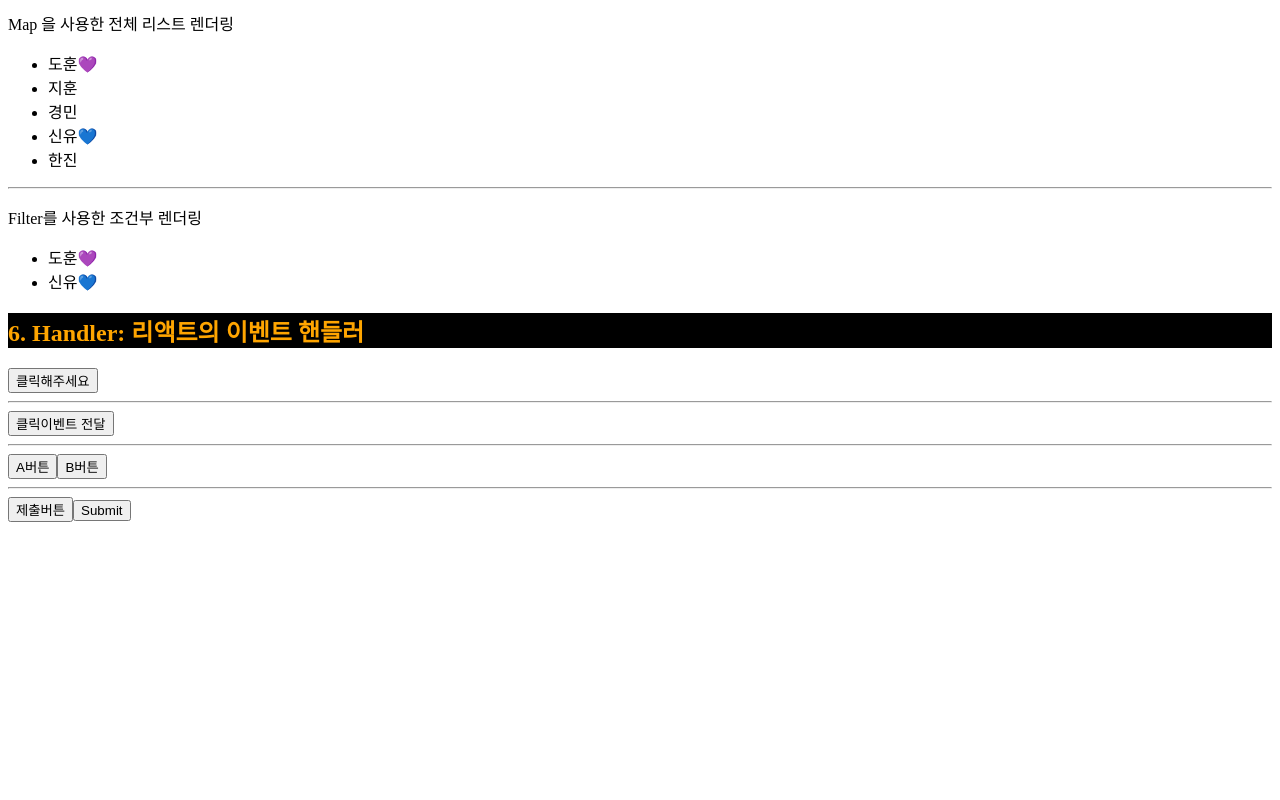
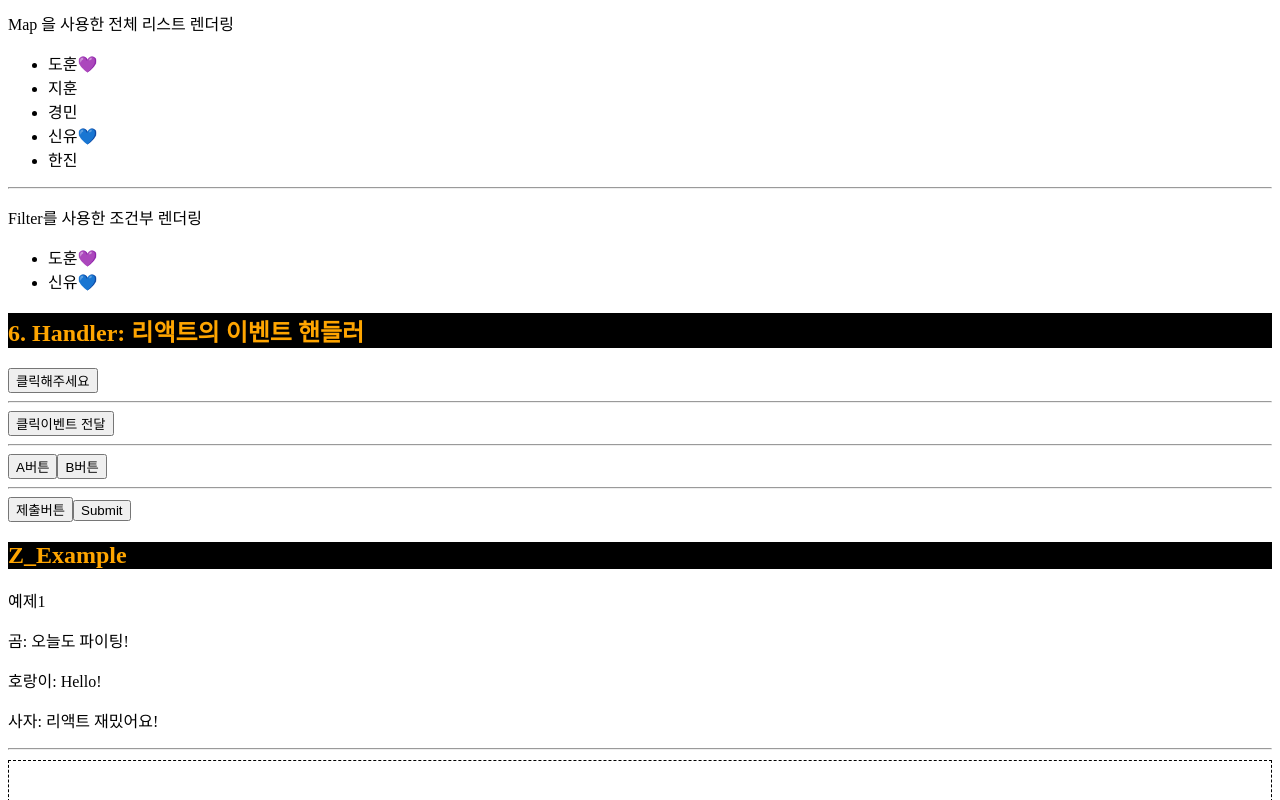
Before and after one commit to ses9133/k_iot_frontend, a React (Vite) app in the folder f-iot-react/: page / in a window 1280 px wide. Shown: the part 2744-3544 px from the top of the page. Before the commit the page ends 3274 px from the top, so only its background shows below. Built offline with nearby package versions, Linux system fonts and the light colour scheme.

Commit message:
20251030

```diff
--- a/f-iot-react/src/pages/a_basic/I_Rendering.tsx
+++ b/f-iot-react/src/pages/a_basic/I_Rendering.tsx
@@ -111,4 +111,5 @@ export default I_Rendering
 // ! React 랜더링시 key 속성
 // : React 에서 배열의 각 항목을 식별하고 성능을 최적화하기 위해 사용됨
 // - map() 을 통해 여러 요소를 렌더링할 때, key 는 React 가 어떤 항목이 변경, 추가 또는 삭제되었는지 파악하는 용도로 사용
-// - key 는 같은 배열내에서 유일해야함(주로 데이터의 PK 값 이나 index 값 사용)
+// - key 는 같은 배열내에서 유일해야함(주로 데이터의 PK 값 사용, index 는 가급적
+//  피하기)
--- /dev/null
+++ b/f-iot-react/src/pages/a_basic/Z_Example.tsx
@@ -0,0 +1,64 @@
+import React from 'react'
+/*
+# 복습 문제 (1)
+
+문제) 인사 카드 리스트
+
+- Props를 이용한 데이터 전달
+- 배열 렌더링
+- 조건부 렌더링 (단락 평가)
+
+=== 요구 사항 ===
+1) GreetingCard 컴포넌트 생성
+  : 해당 컴포넌트는 name="문자열", message="문자열"를 props로 전달
+  : props 타입을 인터페이스로 구현 (GreetingProps)
+  + 'message' props는 선택적 프로퍼티
+
+2) message가 있으면 "name: message"를, 없으면 "name: Hello!"를 출력
+  : 조건부 렌더링 또는 단락 평가 || 사용
+
+3) Z_Example() 컴포넌트에서 아래의 배열을 렌더링
+
+const users = [
+  { name: '곰', message: '오늘도 파이팅!' },
+  { name: '호랑이' },
+  { name: '사자', message: '리액트 재밌어요!' }
+]
+
+*/
+interface GreetingProps {
+  message?: string;
+  name: string;
+}
+
+function GreetingCard ({ message, name }: GreetingProps) {
+  return (
+    <>
+      <p>{name}: {message ? message : 'Hello!'}</p>
+    </>
+  )
+}
+
+function Z_Example() {
+
+  const users = [
+  { name: '곰', message: '오늘도 파이팅!' },
+  { name: '호랑이' },
+  { name: '사자', message: '리액트 재밌어요!' }
+]
+
+  const renderUsers = users.map(user => (
+    <GreetingCard key={user.name} name={user.name} message={user.message}></GreetingCard>
+  ));
+
+  return (
+    <>
+      {/* <GreetingCard {renderUsers}></GreetingCard> */}
+      {/* map() 으로 만든 JSX 배열은  GreetingCard에 넘기는 게 아니라 직접 렌더링해야 함 */}
+      <p>예제1</p>
+      {renderUsers}
+    </>
+  )
+}
+
+export default Z_Example
--- /dev/null
+++ b/f-iot-react/src/pages/a_basic/Z_Example02.tsx
@@ -0,0 +1,112 @@
+import React from 'react'
+
+/*
+# 복습 문제 (1)
+
+문제) 할 일 대시보드
+
+- 여러 컴포넌트로 나누기 (부모 -> 자식으로 Props 전달)
+- 조건부 렌더링 (삼항 연산자, &&)
+- 배열 렌더링 + key
+*/
+
+// === 요구 사항 ===
+//@ 1. Todo 타입 정의 (interface Todo)
+interface Todo {
+  id: number;
+  text: string;
+  done: boolean;
+}
+
+//@ 2. TodoItem 컴포넌트 Props 타입 정의 (interface TodoItemProps)
+interface TodoItemProps {
+  todo: Todo;
+}
+/*
+  todo: {
+    id: 1,
+    text: '할일',
+    done: true
+  } 의 형태
+*/
+
+//@ 3. TodoItem 컴포넌트 생성
+// 반환
+// - div 내에서 done이 true면 텍스트 앞에 👉 첨부, 아니면 그냥 출력     >> p 태그
+function TodoItem({ todo }: TodoItemProps) {
+  const { id, text, done } = todo;
+
+  return (
+    <p>
+      {done ? '👉' + text : text}
+    </p>
+  )
+}
+
+//@ 4. TodoBoard 컴포넌트 Props 타입 정의 (interface TodoBoardProps - todos: Todo[])
+interface TodoBoardProps {
+  todos: Todo[];
+}
+/*
+  todos: [
+    {
+      id: 1,
+      text: '할일',
+      done: true
+    }, {
+      id: 1,
+      text: '할일',
+      done: true
+    }, {
+      id: 1,
+      text: '할일',
+      done: true
+    }
+      ...
+  ] 의 형태
+*/
+
+//@ 4. TodoBoard 컴포넌트 생성
+//
+// 반환
+// - todos.length(배열의 길이)
+//   > 0 일 경우 '할 일이 없습니다.' 출력       >> p 태그
+//   > 0 이 아닐 경우
+//     (1) 완료: 완료된 할 일 개수(done: true) / 전체: 전체 할 일 수
+//         EX) 완료: 3 / 전체: 5
+//     (2) 배열 렌더링
+//         div 내에서 done이 true면 텍스트 앞에 👉 첨부, 아니면 그냥 출력 //^ <TodoItem /> 컴포넌트 사용 (+ key / props)
+function TodoBoard({ todos }: TodoBoardProps) {
+  const doneCount = todos.filter(todo => todo.done === true);
+  const renderTodo = todos.map(todo => (
+    <TodoItem key={todo.id} todo={todo} />
+  ));
+
+  return (
+    <p>
+      {todos.length === 0 ? '할 일이 없습니다' : '완료: ' + doneCount + " / 전체: " + todos.length}
+      <div>
+        {todos.map(todo => (
+          <TodoItem key={todo.id} todo={todo}/>
+        ))}
+      </div>
+    </p>
+  )
+}
+
+//@ Z_Example02 컴포넌트 (데이터 정의 및 전달)
+function Z_Example02() {
+  // const todos: Todo[] = [
+  //   { id: 1, text: "React 문법 복습", done: true },
+  //   { id: 2, text: "Props 이해하기", done: false },
+  //   { id: 3, text: "조건부 렌더링 연습하기", done: false }
+  // ]
+
+  return (
+    <div style={{ marginTop: '10px', padding: "20px", border: '1px dashed black' }}>
+      {/* == TodoBoard 사용 (props 전달) == */}
+    </div>
+  )
+}
+
+export default Z_Example02
--- a/f-iot-react/src/pages/a_basic/index.tsx
+++ b/f-iot-react/src/pages/a_basic/index.tsx
@@ -11,6 +11,8 @@ import G_Props from './G_Props'
 import H_Props from './H_Props'
 import I_Rendering from './I_Rendering'
 import J_Handler from './J_Handler'
+import Z_Example from './Z_Example'
+import Z_Example02 from './Z_Example02'
 
 const h2Style = {
   backgroundColor: 'black',
@@ -55,6 +57,11 @@ function Index() {
 
       <h2 style={h2Style}>6. Handler: 리액트의 이벤트 핸들러</h2>
       <J_Handler />
+
+      <h2 style={h2Style}>Z_Example</h2>
+      <Z_Example />
+      <hr />
+      <Z_Example02 />
     </div>
   )
 }
```
